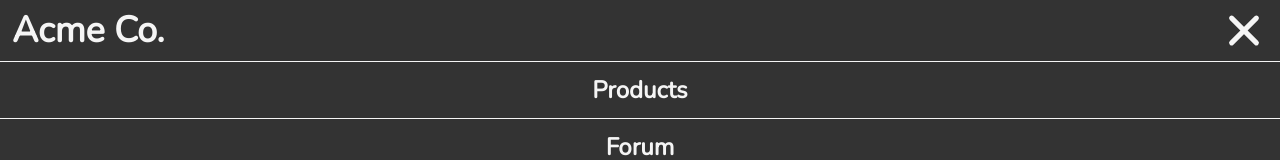
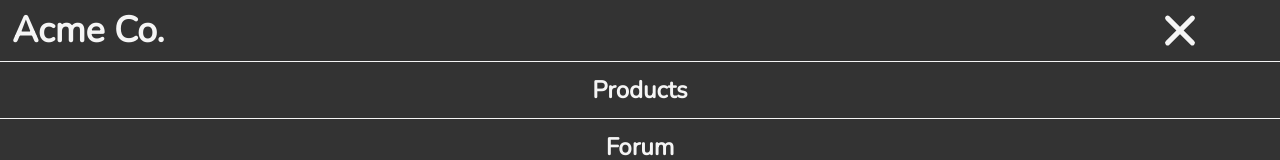
Before and after one commit to Maria-Mota04/CSS_learning, a plain HTML site: page 22_LESSON_animated_navbar/menu.html in a window 1280 px wide. Shown: the top 160 px of the page. Drawn offline with nearby package versions, Linux system fonts and the light colour scheme.

Commit message:
Lesson 22 update

```diff
--- a/22_LESSON_animated_navbar/css/menu.css
+++ b/22_LESSON_animated_navbar/css/menu.css
@@ -54,6 +54,7 @@ header {
   border-radius: 5px;
   position: absolute;
   transition: all 0.5s;
+  left: -20px;
 }
 
 .menu-icon::before,
@@ -65,10 +66,10 @@ header {
 /*menu icon in column because body is column flow*/
 .menu-icon::before {
   /*-20px to line them up with the menu icon*/
-  transform: translate(-20px, -12px);
+  transform: translate(20px, -12px);
 }
 .menu-icon::after {
-  transform: translate(-20px, 12px);
+  transform: translate(20px, 12px);
 }
 
 /*just the middle line*/
```
